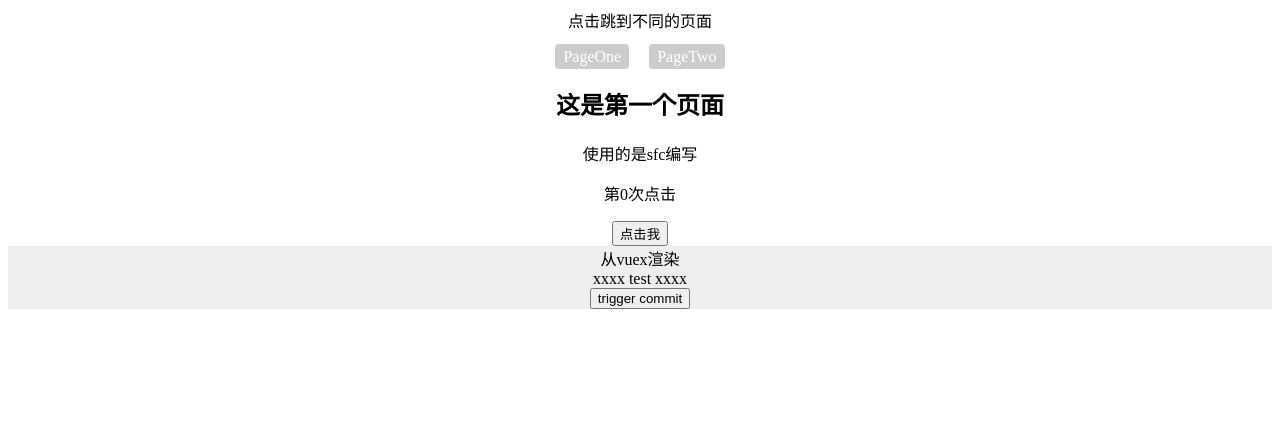
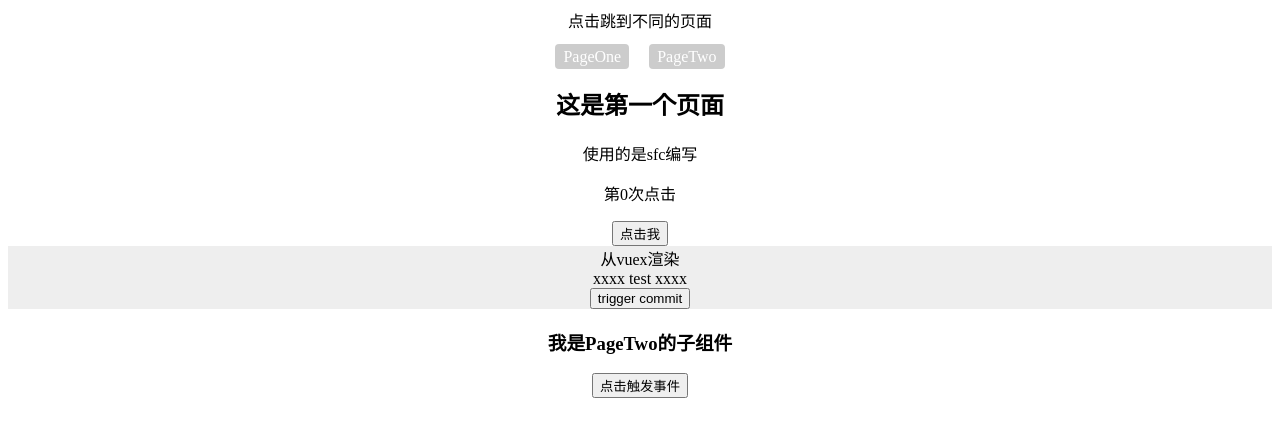
Before and after one commit to sklme/vite-vue-ts-template, a Vue app: page / in a window 1280 px wide. Shown: the top 436 px of the page. Built offline with nearby package versions, Linux system fonts and the light colour scheme.

Commit message:
测试事件

```diff
--- /dev/null
+++ b/src/components/PageTwo/TestEvent.vue
@@ -0,0 +1,20 @@
+<template>
+  <h3>我是PageTwo的子组件</h3>
+  <button @click="testEvent">点击触发事件</button>
+</template>
+
+<script setup lang="ts">
+// 定义事件
+const emit = defineEmits<{
+  (e: 'testEvent', s: string): void;
+}>();
+// const emit = defineEmits(['testEvent']);
+// 触发事件的函数
+function testEvent() {
+  emit('testEvent', '从未来传来的声音');
+}
+</script>
+
+<style lang="less" scoped>
+//
+</style>
--- a/src/index/views/PageOne.vue
+++ b/src/index/views/PageOne.vue
@@ -10,9 +10,16 @@
     <div>{{ testText }}</div>
     <button @click="modifyTest">trigger commit</button>
   </div>
+  <div>
+    <TestEvent @testEvent="testEvent" />
+    <div>
+      {{ renderText }}
+    </div>
+  </div>
 </template>
 
 <script lang="ts" setup>
+import TestEvent from '@/components/PageTwo/TestEvent.vue';
 import { useStore } from 'vuex';
 import { computed, ref } from 'vue';
 const store = useStore();
@@ -26,6 +33,15 @@ const testText = computed(() => `xxxx ${store.state.test} xxxx`);
 const modifyTest = () => {
   store.commit('modifyTest');
 };
+
+// 处理子组件的事件
+const childEventText = ref('');
+function testEvent(text: string) {
+  childEventText.value = text;
+}
+const renderText = computed(() => {
+  return childEventText.value ? `收到事件：${childEventText.value}` : '';
+});
 </script>
 
 <style lang="less" scoped>
```
Also changed, not shown: .eslintrc.js.
